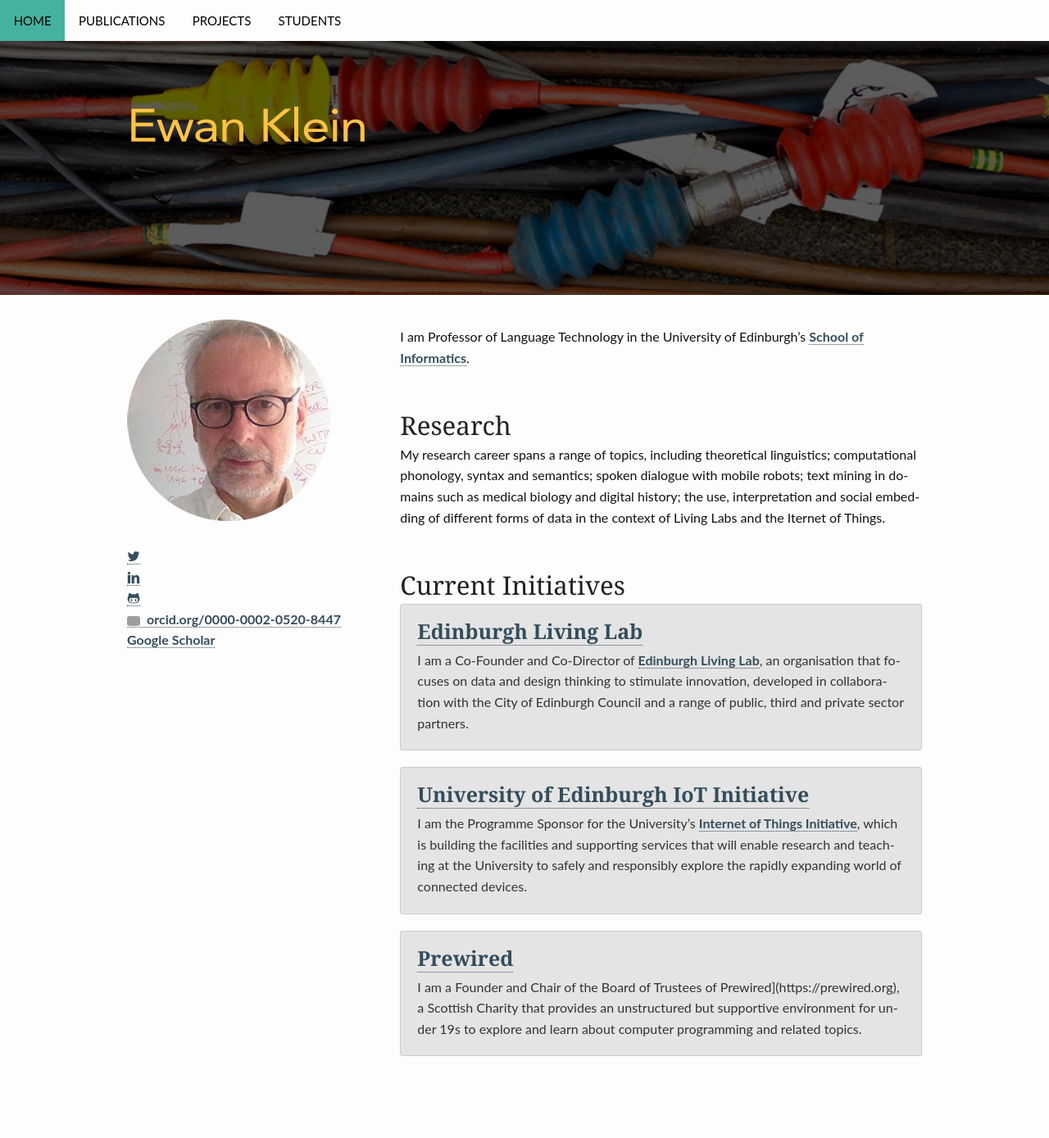
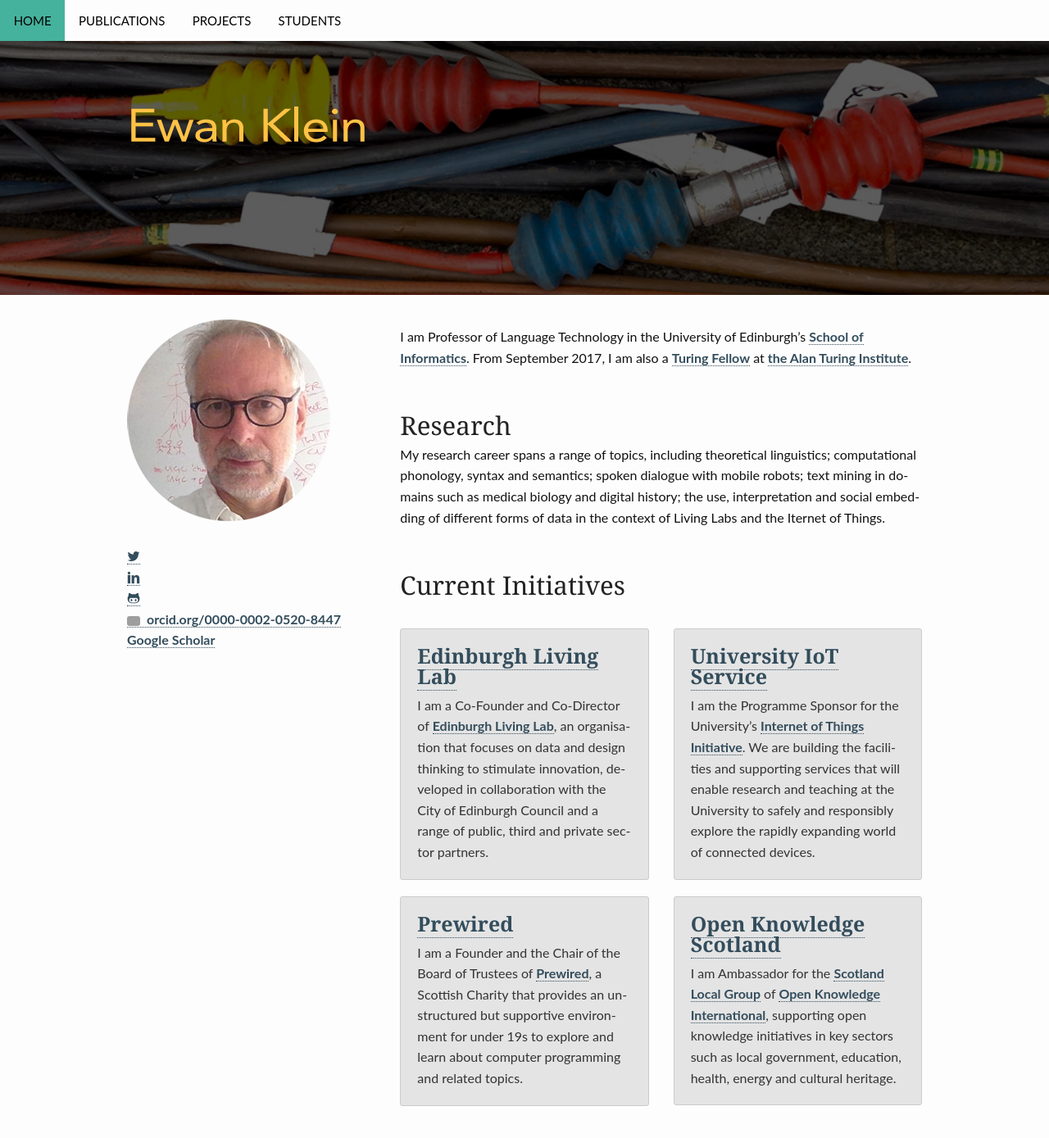
Before and after one commit to ewan-klein/homepages-informatics, a Jekyll site: the page built from pages/pages-root-folder/index.md, in a window 1280 px wide and 1400 px high. Shown: the top 1389 px of the window at 82% size. Built offline with Jekyll 4.4.1, drawn with Linux system fonts in a browser that asks for light colours; grey boxes are pictures that could not be loaded.

Commit message:
updated home page

```diff
--- a/pages/pages-root-folder/index.md
+++ b/pages/pages-root-folder/index.md
@@ -8,7 +7,8 @@
 homepage: true
 ---
 
-I am Professor of Language Technology in the University of Edinburgh's [School of Informatics](https://www.ed.ac.uk/informatics/).
+I am Professor of Language Technology in the University of Edinburgh's [School of Informatics](https://www.ed.ac.uk/informatics/). From September 2017, I am also a [Turing Fellow](https://www.turing.ac.uk/turing-fellows/) at [the Alan Turing Institute](https://www.turing.ac.uk).
+
 
 ## Research
 
@@ -19,20 +19,41 @@
 
 ## Current Initiatives
 
+<div class="row t30">
+<div class="medium-6 small-12 columns">
+
 <div class="panel radius" markdown="1">
-### [Edinburgh Living Lab](http://edinburghlivinglab.org)
+### [Edinburgh Living Lab](http://edinburghlivinglab.org){:target="_blank"}
 
-I am a Co-Founder and Co-Director of [Edinburgh Living Lab](http://edinburghlivinglab.org), an organisation that focuses on data and design thinking to stimulate innovation, developed in collaboration with the City of Edinburgh Council and a range of public, third and private sector partners.
+I am a Co-Founder and Co-Director of [Edinburgh Living Lab](http://edinburghlivinglab.org){:target="_blank"}, an organisation that focuses on data and design thinking to stimulate innovation, developed in collaboration with the City of Edinburgh Council and a range of public, third and private sector partners.
+</div>
 </div>
 
+
+<div class="medium-6 small-12 columns">
 <div class="panel radius" markdown="1">
-### [University of Edinburgh IoT Initiative](http://iot.ed.ac.uk)
+### [University IoT Service](http://iot.ed.ac.uk){:target="_blank"}
 
-I am the Programme Sponsor for the University's [Internet of Things Initiative](http://iot.ed.ac.uk), which is building the facilities and supporting services that will enable research and teaching at the University to safely and responsibly explore the rapidly expanding world of connected devices.
+I am the Programme Sponsor for the University's [Internet of Things Initiative](http://iot.ed.ac.uk){:target="_blank"}. We are building the facilities and supporting services that will enable research and teaching at the University to safely and responsibly explore the rapidly expanding world of connected devices.
+</div>
+</div>
 </div>
 
+<div class="row">
+<div class="medium-6 columns">
 <div class="panel radius" markdown="1">
-### [Prewired](https://prewired.org)
+### [Prewired](https://prewired.org){:target="_blank"}
 
-I am a Founder and Chair of the Board of Trustees of Prewired](https://prewired.org), a Scottish Charity that provides an unstructured but supportive environment for under 19s to explore and learn about computer programming and related topics.
+I am a Founder and the Chair of the Board of Trustees of [Prewired](https://prewired.org){:target="_blank"}, a Scottish Charity that provides an unstructured but supportive environment for under 19s to explore and learn about computer programming and related topics.
 </div>
+</div>
+
+<div class="medium-6 columns">
+<div class="panel radius" markdown="1">
+### [Open Knowledge Scotland](https://scot.okfn.org){:target="_blank"}
+
+I am Ambassador for the [Scotland Local Group](https://scot.okfn.org){:target="_blank"} of [Open Knowledge International](https://okfn.org){:target="_blank"},
+supporting open knowledge initiatives in key sectors such as local government, education, health, energy and cultural heritage.
+</div>
+</div>
+</div>
```
Also changed, not shown: other parts of pages/pages-root-folder/index.md (+0 -1 lines).
